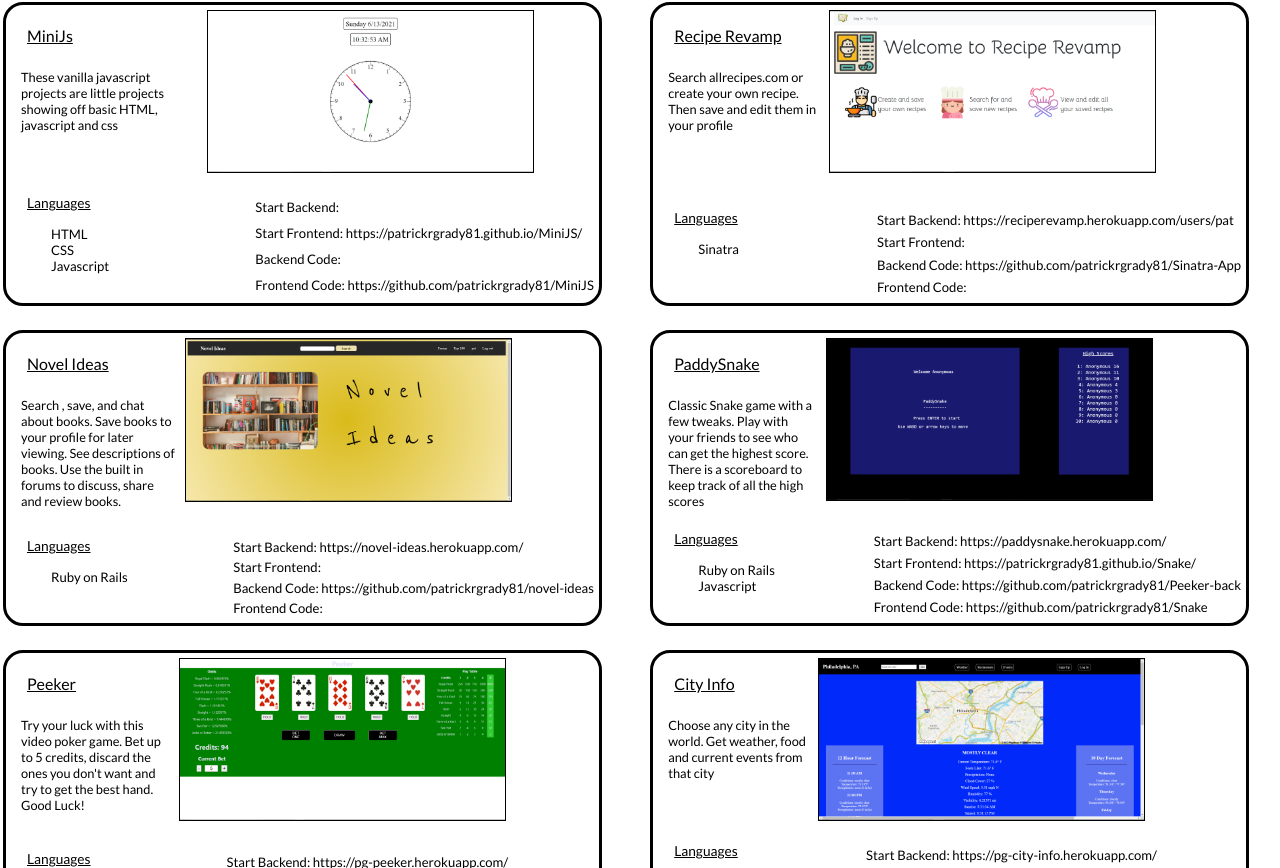
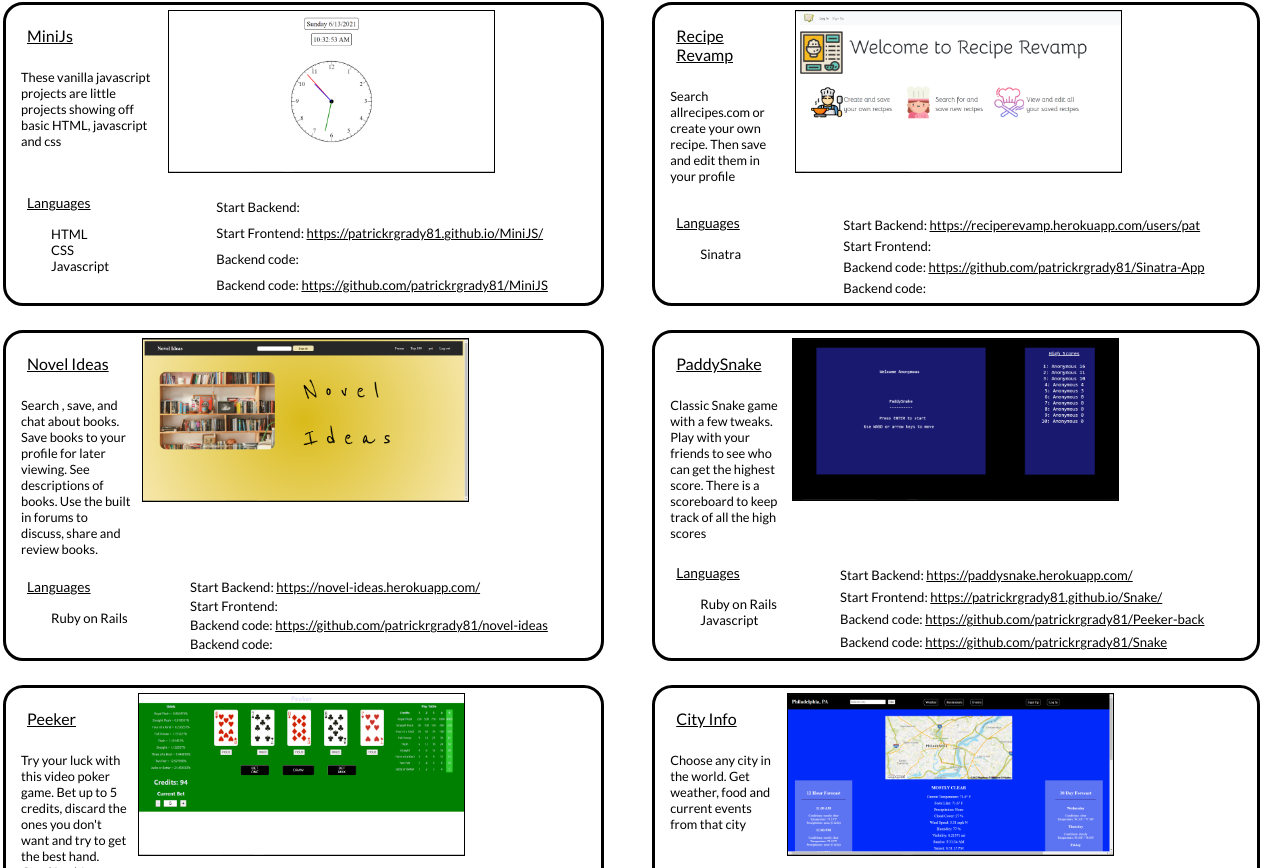
Before and after one commit to patrickrgrady81/my-site, a React (Create React App) app: page / in a window 1280 px wide. Shown: the part 1092-1960 px from the top of the page. Built offline with nearby package versions, Linux system fonts and the light colour scheme.

Commit message:
Changed site name

```diff
--- a/src/components/Projects/Card/Card.css
+++ b/src/components/Projects/Card/Card.css
@@ -65,4 +65,9 @@ li.lang-item {
   flex: 0 1 auto;
   align-self: auto;
   font-size: 0.82rem;
-  }
+}
+
+div.links a {
+  color: black;
+  text-decoration: underline;
+}
--- a/src/components/Projects/Card/Card.jsx
+++ b/src/components/Projects/Card/Card.jsx
@@ -21,10 +21,10 @@ const Card = (props) => {
         </ul>
       </div>
       <div className="demo-code">
-      <div className="links">Start Backend: {props.info.demoBack}</div>
-      <div className="links">Start Frontend: {props.info.demoFront}</div>
-      <div className="links">Backend Code: {props.info.back}</div>
-      <div className="links">Frontend Code: {props.info.front}</div>
+      <div className="links">Start Backend: <a href={props.info.demoBack}>{props.info.demoBack}</a></div>
+      <div className="links">Start Frontend: <a href={props.info.demoFront}>{props.info.demoFront}</a></div>
+      <div className="links">Backend code: <a href={props.info.back}>{props.info.back}</a></div>
+      <div className="links">Backend code: <a href={props.info.front}>{props.info.front}</a></div>
       </div>
     </div>
   )
```
